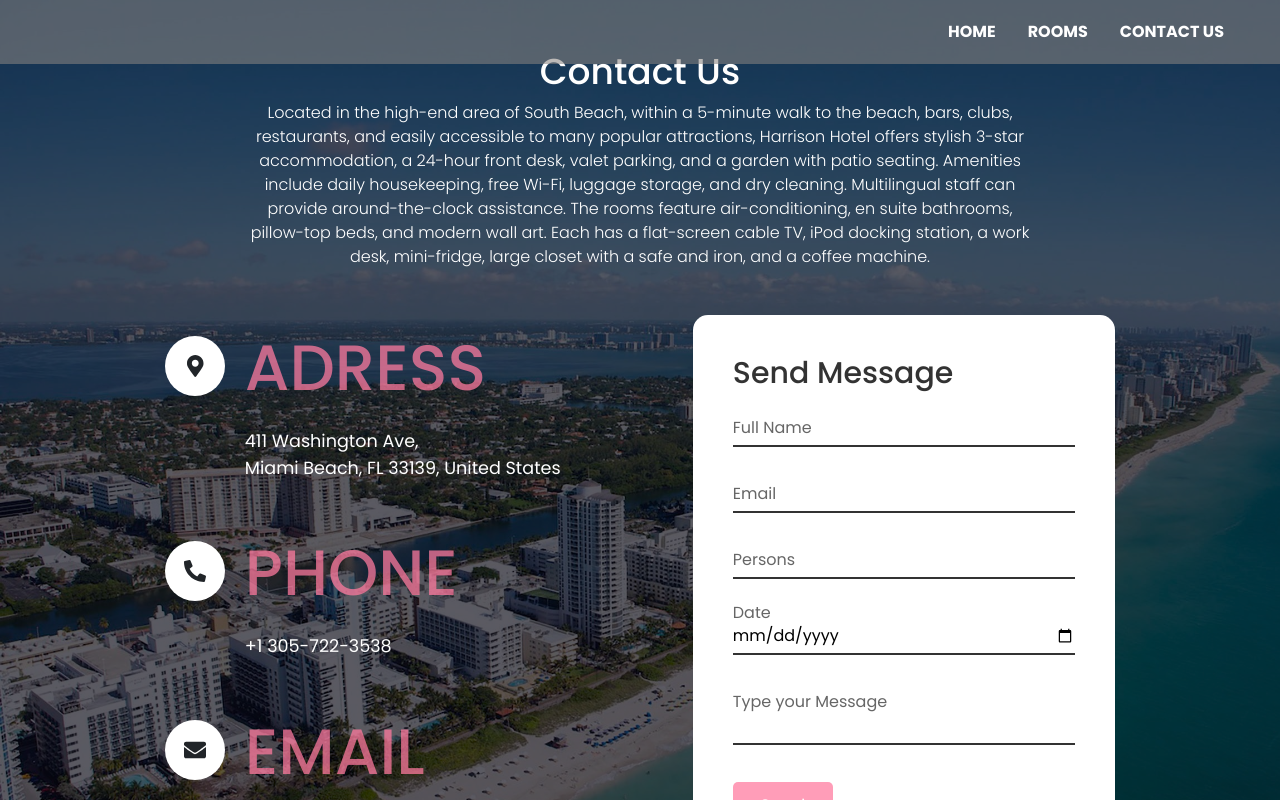
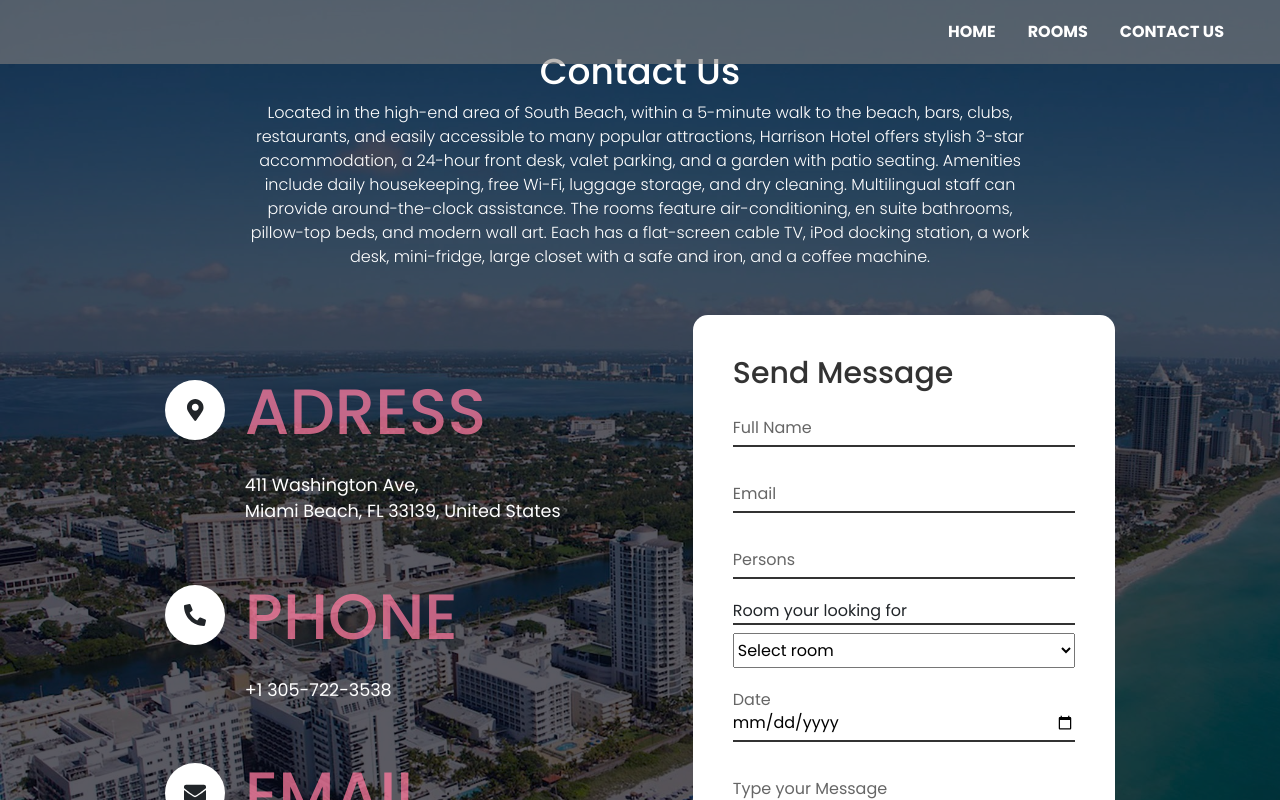
Before and after one commit to FerminAguilarB22/harrisonhotel, a React (Create React App) app: page /contact in a window 1280 px wide. Shown: the top 800 px of the page. Built offline with nearby package versions, Linux system fonts and the light colour scheme.

Commit message:
se cambio el formulario de contacto

```diff
--- a/src/components/pages/Contact.js
+++ b/src/components/pages/Contact.js
@@ -52,6 +52,16 @@ const Contact = () => {
                             <input type="number" required />
                             <span>Persons</span>
                         </div>
+                        <div className="inputBox select">
+                            <label>Room your looking for </label>
+                            <select name="Room" id="room" className='my-2 py-1'>
+                                <option value="">Select room</option>
+                                <option value="Doble Room">Doble Room</option>
+                                <option value="Triple Room">Triple Room</option>
+                                <option value="King Room">King Room</option>
+                            </select>
+
+                        </div>
                         <div className="inputBox date">
                             <input type="date" required />
                             <span>Date</span>
@@ -62,7 +72,6 @@ const Contact = () => {
                         </div>
                         <div className="inputBox">
                             <input type="submit" value="Send" required />
-
                         </div>
                     </form>
                 </div>
--- a/src/components/styles/contact.css
+++ b/src/components/styles/contact.css
@@ -144,6 +144,13 @@
   border-radius: 5px;
 
 }
+.select{
+  display: flex;
+  flex-direction: column;
+}
+.select label{
+  border-bottom: 2px solid #333;
+}
 
 @media (max-width: 991px) {
   .contact {
```
